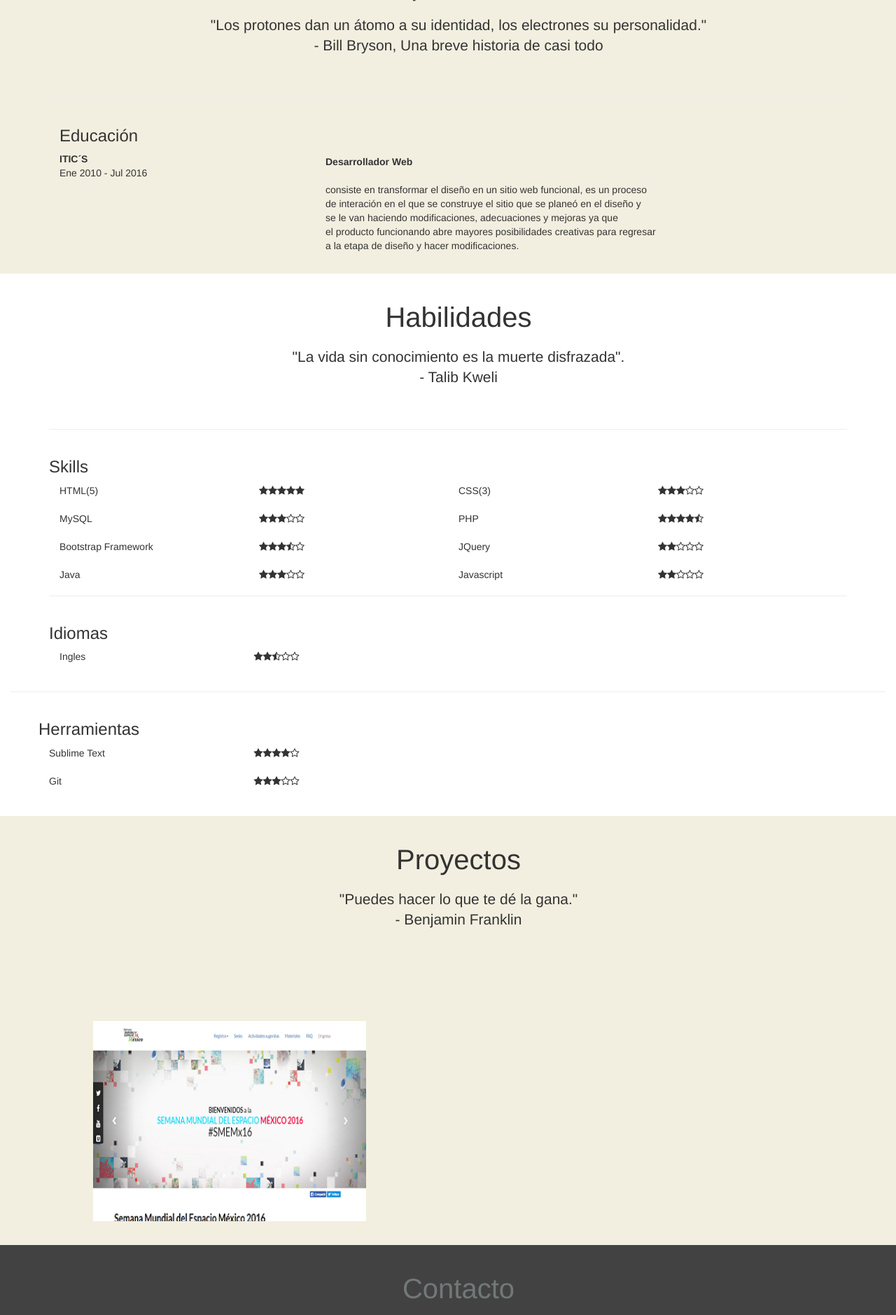
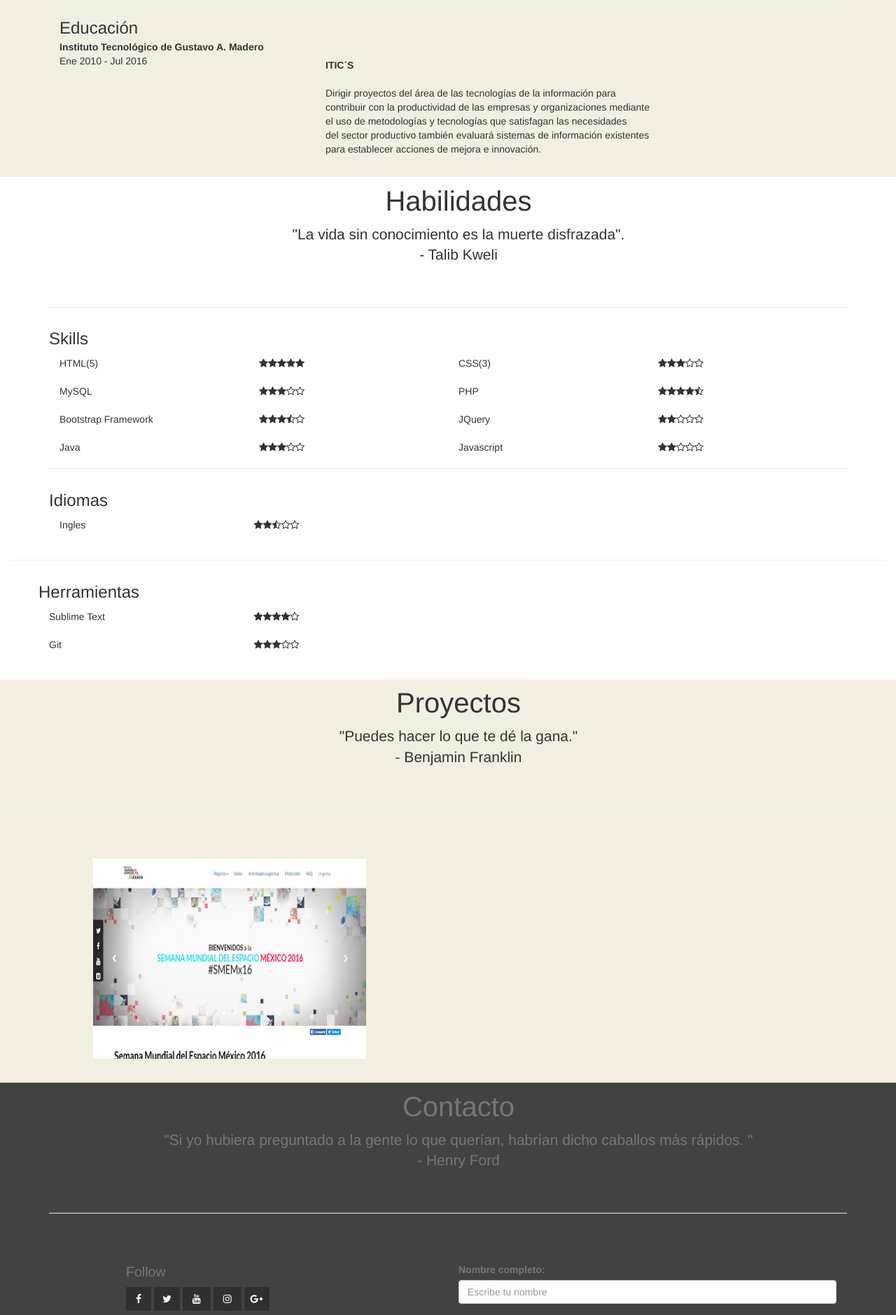
Before and after one commit to GasparAlejandro/Cv, a PHP site: page / in a window 1280 px wide. Shown: the part 1314-3193 px from the top of the page at 70% size. Run offline with PHP 8.4, Linux system fonts and the light colour scheme; some libraries are stand-ins or nearby versions.

Commit message:
follow reset

```diff
--- a/css/estilos.css
+++ b/css/estilos.css
@@ -121,46 +121,116 @@ div img {
 
 /*Redes sociales*/
 
-a
-    {
-   text-decoration:none;
-    }
 
-    .footlink
-    {
-      width:100%;
-      height:90px;
-      text-align:center;
-      margin-top:100px;
-    }
+@import url(https://fonts.googleapis.com/css?family=Lato);
+@import url(https://cdnjs.cloudflare.com/ajax/libs/font-awesome/4.6.3/css/font-awesome.css);
 
-   .reseauxsociaux a img
-    {
-      width: auto;
-      height: 45px;
-      max-height: 38px;
-      min-height: 30px;
-      position:relative;
-    }
-
-   .reseauxsociaux a
-    {
-      margin-left:10px;
-      margin-right:10px;
-      top:0px;
-      position:relative;
-      -webkit-transition: all 0.3s ease-in;
-      -moz-transition: all 0.3s ease-in;
-      -o-transition: all 0.3s ease-in;
-      transition: all 0.3s ease-in;
-    }
-
-   .reseauxsociaux a:hover
-    {
-      top:-10px;
-    }
-
-
+a {
+    text-decoration: none;
+    color: #fff;
+}
+p > a:hover{
+    color: #d9d9d9;
+    text-decoration:  underline;
+}
+h1,
+h2,
+h3,
+h4,
+h5,
+h6 {
+    margin:  1% 0 1% 0;
+}
+._12 {
+    font-size: 1.2em;
+}
+._14 {
+    font-size: 1.4em;
+}
+ul {
+    padding:0;
+    list-style: none;
+}
+.footer-social-icons {
+    width: 350px;
+    display:block;
+    margin: 0 auto;
+}
+.social-icon {
+    color: #fff;
+}
+ul.social-icons {
+    margin-top: 10px;
+}
+.social-icons li {
+    vertical-align: top;
+    display: inline;
+    height: 100px;
+}
+.social-icons a {
+    color: #fff;
+    text-decoration: none;
+}
+.fa-facebook {
+    padding:10px 14px;
+    -o-transition:.5s;
+    -ms-transition:.5s;
+    -moz-transition:.5s;
+    -webkit-transition:.5s;
+    transition: .5s;
+    background-color: #322f30;
+}
+.fa-facebook:hover {
+    background-color: #3d5b99;
+}
+.fa-twitter {
+    padding:10px 12px;
+    -o-transition:.5s;
+    -ms-transition:.5s;
+    -moz-transition:.5s;
+    -webkit-transition:.5s;
+    transition: .5s;
+    background-color: #322f30;
+}
+.fa-twitter:hover {
+    background-color: #00aced;
+}
+.fa-youtube {
+    padding:10px 14px;
+    -o-transition:.5s;
+    -ms-transition:.5s;
+    -moz-transition:.5s;
+    -webkit-transition:.5s;
+    transition: .5s;
+    background-color: #322f30;
+}
+.fa-youtube:hover {
+    background-color: #e64a41;
+}
+.fa-instagram {
+    padding:10px 14px;
+    -o-transition:.5s;
+    -ms-transition:.5s;
+    -moz-transition:.5s;
+    -webkit-transition:.5s;
+    transition: .5s;
+    background-color: #322f30;
+}
+.fa-instagram:hover {
+    background-color: #0073a4;
+}
+.fa-google-plus {
+    padding:10px 9px;
+    -o-transition:.5s;
+    -ms-transition:.5s;
+    -moz-transition:.5s;
+    -webkit-transition:.5s;
+    transition: .5s;
+    background-color: #322f30;
+}
+.fa-google-plus:hover {
+    background-color: #e25714;
+}
 
 /*ImagenHover*/
 .imgLetra {
--- a/index.html
+++ b/index.php
@@ -70,10 +70,10 @@
 				<strong>Ubicación:</strong>
 				<br>
 				México, CDMX
-				<br>
+				<br> <!--
 				<strong>Whatsapp:</strong>
 				<br>
-				55-80-98-55-16
+				55-80-98-55-16-->
 			</p>
 		</div>
 	</div>
@@ -102,7 +102,7 @@
 	<div class="row">
 		<div class="col-md-4">
 			<h3>Educación</h3>
-			<strong>ITIC´S</strong><br>
+			<strong>Instituto Tecnológico de Gustavo A. Madero</strong><br>
 				<p>
 			Ene 2010        -
 			Jul 2016</p>
@@ -112,13 +112,13 @@
 		<br><br><br>
 		<p>
 			<strong>
-			Desarrollador Web
+			ITIC´S
 			</strong> <br><br>
-			<span>consiste en transformar el diseño en un sitio web funcional, es un proceso <br>
-				  de interación en el que se construye el sitio que se planeó en el diseño y <br>
-				  se le van haciendo modificaciones, adecuaciones y mejoras ya que <br>
-				  el producto funcionando abre mayores posibilidades creativas para regresar <br>
-				  a la etapa de diseño y hacer modificaciones.<br><br> </span>
+			<span>Dirigir proyectos del área de las tecnologías de la información para<br>
+				 contribuir con la productividad de las empresas y organizaciones mediante<br>
+				 el uso de metodologías y tecnologías que satisfagan las necesidades<br>
+				 del sector productivo también evaluará sistemas de información existentes<br>
+				 para establecer acciones de mejora e innovación.<br><br> </span>
 		</p>
 		</div>
 
@@ -314,25 +314,40 @@
 
 
 	<div class="container-fluid">
-	<div class="row">
-		<div class="col-md-11">
-			<section class="footlink">
-  	<div class="reseauxsociaux">
- 	<a href="https://www.youtube.com/channel/UCN8eMXDedkk48MKxo_wYO0g" target="_blank"><img src="http://www.story-fab.com/img/icone_youtube.svg"/></a>
-   	<a href="https://www.facebook.com/profile.php?id=100011693467578" target="_blank"><img src=" http://www.story-fab.com/img/icone_facebook.svg"/></a>
-  	<a href="https://twitter.com/alexGaspar1000" target="_blank"><img src=" http://www.story-fab.com/img/icone_twitter.svg"/></a>
-  	<a href="https://www.instagram.com/fuckmylife01/" target="_blank"><img src=" http://www.story-fab.com/img/icone_instagram.svg"/></a>
+	 <div class="row" style="padding: 50px 0;">
+    <div class="col-md-6">
+    <div class="footer-social-icons">
+    <h4 class="_14">Follow</h4>
+    <ul class="social-icons">
+        <li><a href="https://www.facebook.com/profile.php?id=100011693467578" target="_blank" class="social-icon"> <i class="fa fa-facebook"></i></a></li>
+        <li><a href="https://twitter.com/alexGaspar1000" target="_blank" class="social-icon"> <i class="fa fa-twitter"></i></a></li>
+        <li><a href="https://www.youtube.com/channel/UCN8eMXDedkk48MKxo_wYO0g" target="_blank" class="social-icon"> <i class="fa fa-youtube"></i></a></li>
+        <li><a href="https://www.instagram.com/fuckmylife01/" target="_blank" class="social-icon"> <i class="fa fa-instagram"></i></a></li>
+        <li><a href="https://plus.google.com/u/0/109956873558281294722" target="_blank" class="social-icon"> <i class="fa fa-google-plus"></i></a></li>
+    </ul>
 </div>
-</section>
-		</div>
+    <br>
     </div>
 
     <div class="col-md-6">
-			<br><br><br>
+        <form id="formContacto">
+    <!--<div class="loader"><img src="img/loader.gif"></div>-->
+      <div class="form-group">
+      <label for="nombreCompleto">Nombre completo:</label>
+        <input type="text" class="form-control" name="nombreCompleto" placeholder="Escribe tu nombre" id="nombreContacto" required>
       </div>
+        <div class="form-group">
+      <label for="correoElectronico">Correo electrónico:</label>
+        <input type="text" class="form-control" name="correoElectronico" placeholder="Escribe tu correo" id="correoContacto" required>
       </div>
+        <div class="form-group">
+      <label for="asunto">Asunto:</label>
+        <textarea class="form-control" name="asunto" cols="40" rows="5" placeholder="Escribe tu mensaje" id="asuntoContacto" required></textarea>
+      </div>
+      <div id="errorContacto"></div>
 
-	<hr><br><br>
+      <div class="btn btn-primary" id="btnEnvioContacto" >Enviar</div>
+    </form>
     </div>
   </div>
 </div>
```
Also changed, not shown: admin/conexion.php (added, +13 -0 lines), datos/contacto2.php (added, +62 -0 lines), datos/mail.php (added, +66 -0 lines), img/loader.gif (added). Lines whose indentation alone changed are shown as unchanged.
